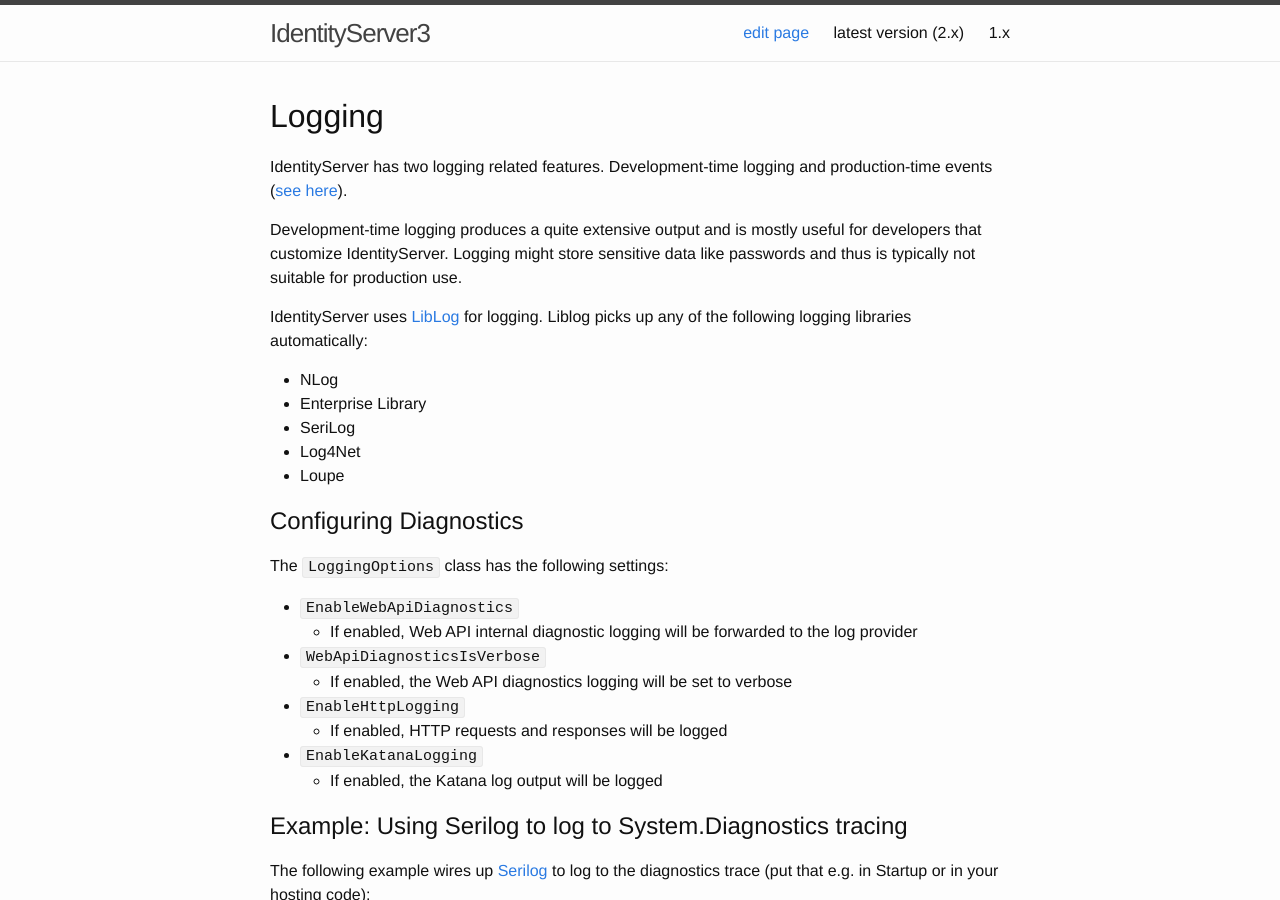
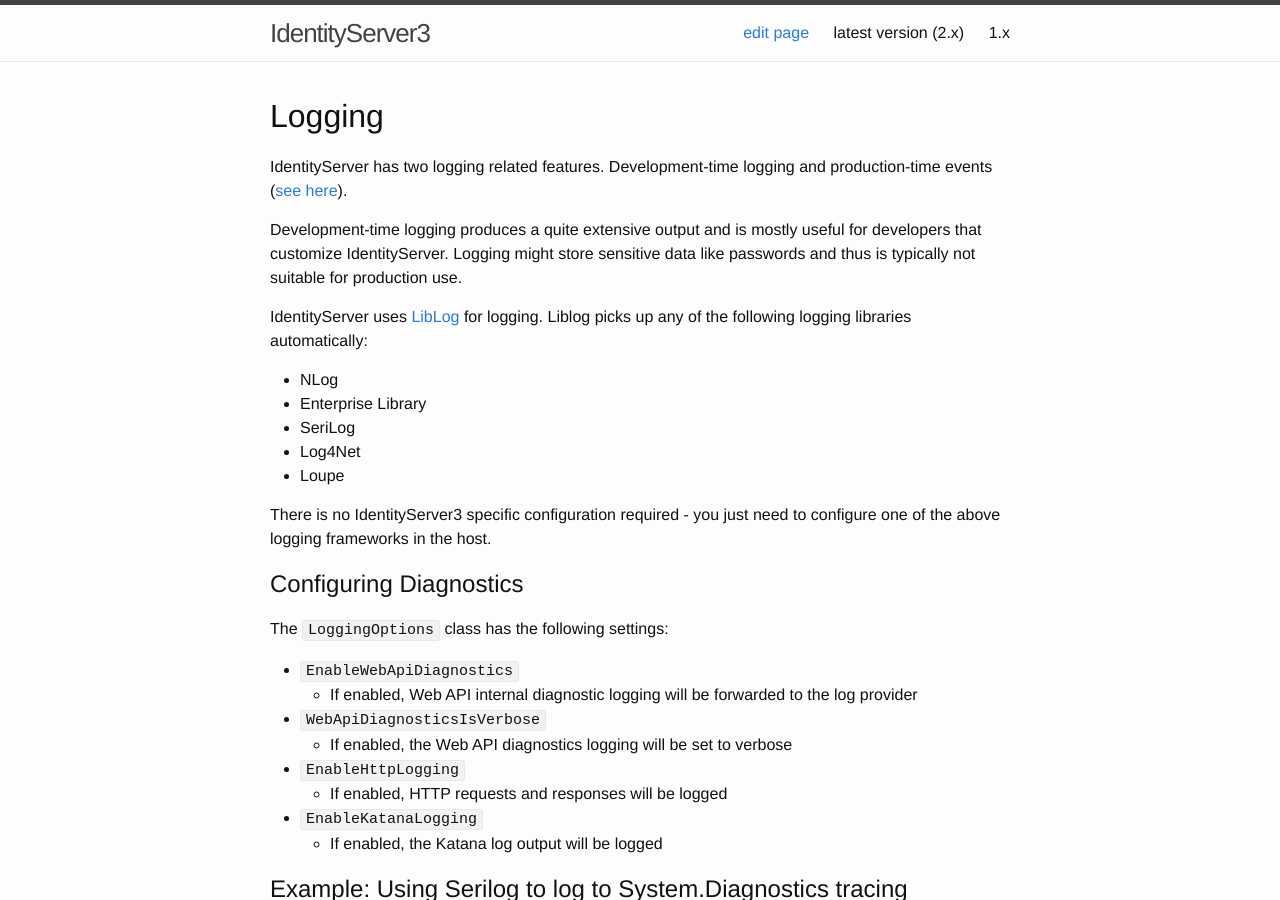
Before and after one commit to IdentityServer/Documentation, a Jekyll site: the page built from docsv2/configuration/logging.md, in a window 1280 px wide and 900 px high. Built offline with Jekyll 4.4.1, drawn with Linux system fonts in a browser that asks for light colours; Markdown is read by kramdown in place of the engine named in the settings.

Commit message:
Update logging.md

```diff
--- a/docsv2/configuration/logging.md
+++ b/docsv2/configuration/logging.md
@@ -17,6 +17,8 @@
 * SeriLog
 * Log4Net
 * Loupe
+
+There is no IdentityServer3 specific configuration required - you just need to configure one of the above logging frameworks in the host.
 
 ##Configuring Diagnostics
 The `LoggingOptions` class has the following settings:
```
